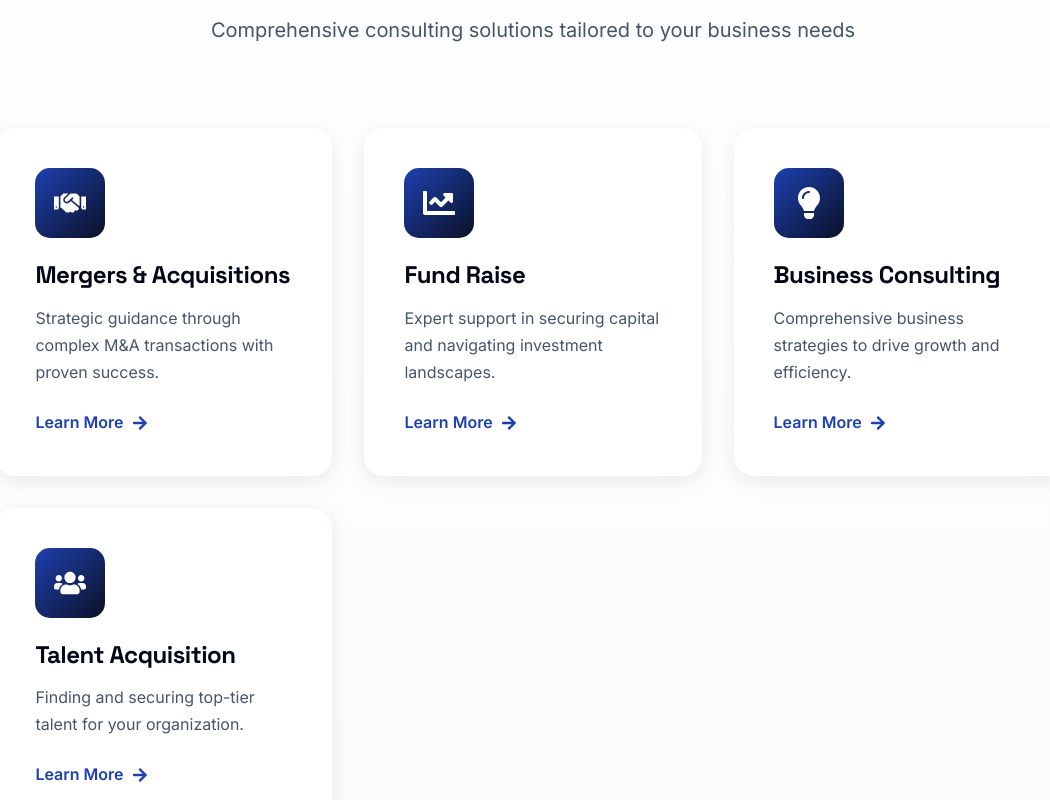
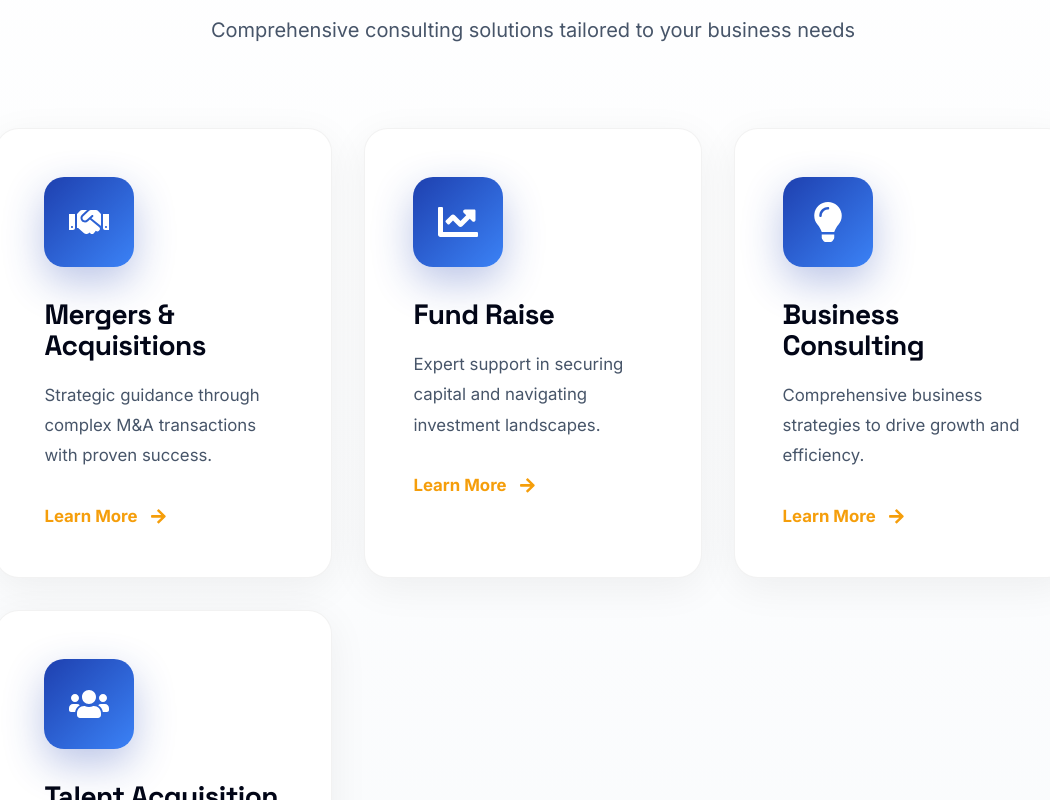
Before and after one commit to octaleadsprivatelimited-cloud/ex, a React (Create React App) app in the folder frontend/: page / in a window 1280 px wide. Shown: the part 1820-2620 px from the top of the page, without its empty margins (107-1157 px from the left). Built offline with nearby package versions, Linux system fonts and the light colour scheme.

Commit message:
Premium service cards with hover effects and luxury styling

```diff
--- a/frontend/src/pages/Home.css
+++ b/frontend/src/pages/Home.css
@@ -384,53 +384,86 @@
 
 .service-card {
   background: white;
-  padding: 2.5rem;
-  border-radius: 20px;
-  box-shadow: 0 5px 20px rgba(0, 0, 0, 0.08);
-  transition: all 0.3s ease;
+  padding: 3rem;
+  border-radius: 24px;
+  box-shadow: 0 10px 40px rgba(0, 0, 0, 0.06);
+  transition: all 0.5s cubic-bezier(0.4, 0, 0.2, 1);
+  border: 1px solid rgba(0, 0, 0, 0.05);
+  position: relative;
+  overflow: hidden;
+}
+
+.service-card::before {
+  content: '';
+  position: absolute;
+  top: 0;
+  left: 0;
+  right: 0;
+  height: 4px;
+  background: linear-gradient(135deg, #f59e0b 0%, #eab308 100%);
+  transform: scaleX(0);
+  transform-origin: left;
+  transition: transform 0.5s ease;
+}
+
+.service-card:hover::before {
+  transform: scaleX(1);
 }
 
 .service-card:hover {
-  transform: translateY(-10px);
-  box-shadow: 0 15px 40px rgba(0, 0, 0, 0.12);
+  transform: translateY(-15px);
+  box-shadow: 0 30px 80px rgba(0, 0, 0, 0.12);
+  border-color: rgba(245, 158, 11, 0.2);
 }
 
 .service-icon {
-  width: 70px;
-  height: 70px;
-  background: linear-gradient(135deg, var(--secondary-blue), var(--primary-blue));
-  border-radius: 15px;
+  width: 90px;
+  height: 90px;
+  background: linear-gradient(135deg, #1e40af 0%, #3b82f6 100%);
+  border-radius: 20px;
   display: flex;
   align-items: center;
   justify-content: center;
-  font-size: 2rem;
+  font-size: 2.5rem;
   color: white;
-  margin-bottom: 1.5rem;
+  margin-bottom: 2rem;
+  box-shadow: 0 15px 40px rgba(30, 64, 175, 0.3);
+  transition: all 0.4s ease;
+}
+
+.service-card:hover .service-icon {
+  transform: scale(1.1) rotate(5deg);
+  box-shadow: 0 20px 60px rgba(30, 64, 175, 0.4);
 }
 
 .service-title {
-  font-size: 1.5rem;
-  margin-bottom: 1rem;
+  font-size: 1.75rem;
+  margin-bottom: 1.2rem;
   color: var(--navy);
+  font-weight: 700;
+  letter-spacing: -0.02em;
 }
 
 .service-description {
   color: var(--text-light);
-  line-height: 1.7;
-  margin-bottom: 1.5rem;
+  line-height: 1.8;
+  margin-bottom: 2rem;
+  font-size: 1.05rem;
 }
 
 .service-link {
-  color: var(--secondary-blue);
-  font-weight: 600;
+  color: var(--accent-gold);
+  font-weight: 700;
   display: inline-flex;
   align-items: center;
-  gap: 0.5rem;
-  transition: gap 0.3s ease;
+  gap: 0.8rem;
+  transition: all 0.3s ease;
+  font-size: 1.05rem;
 }
 
 .service-link:hover {
-  gap: 1rem;
+  gap: 1.5rem;
+  color: #d97706;
 }
 
 .section-footer {
```
